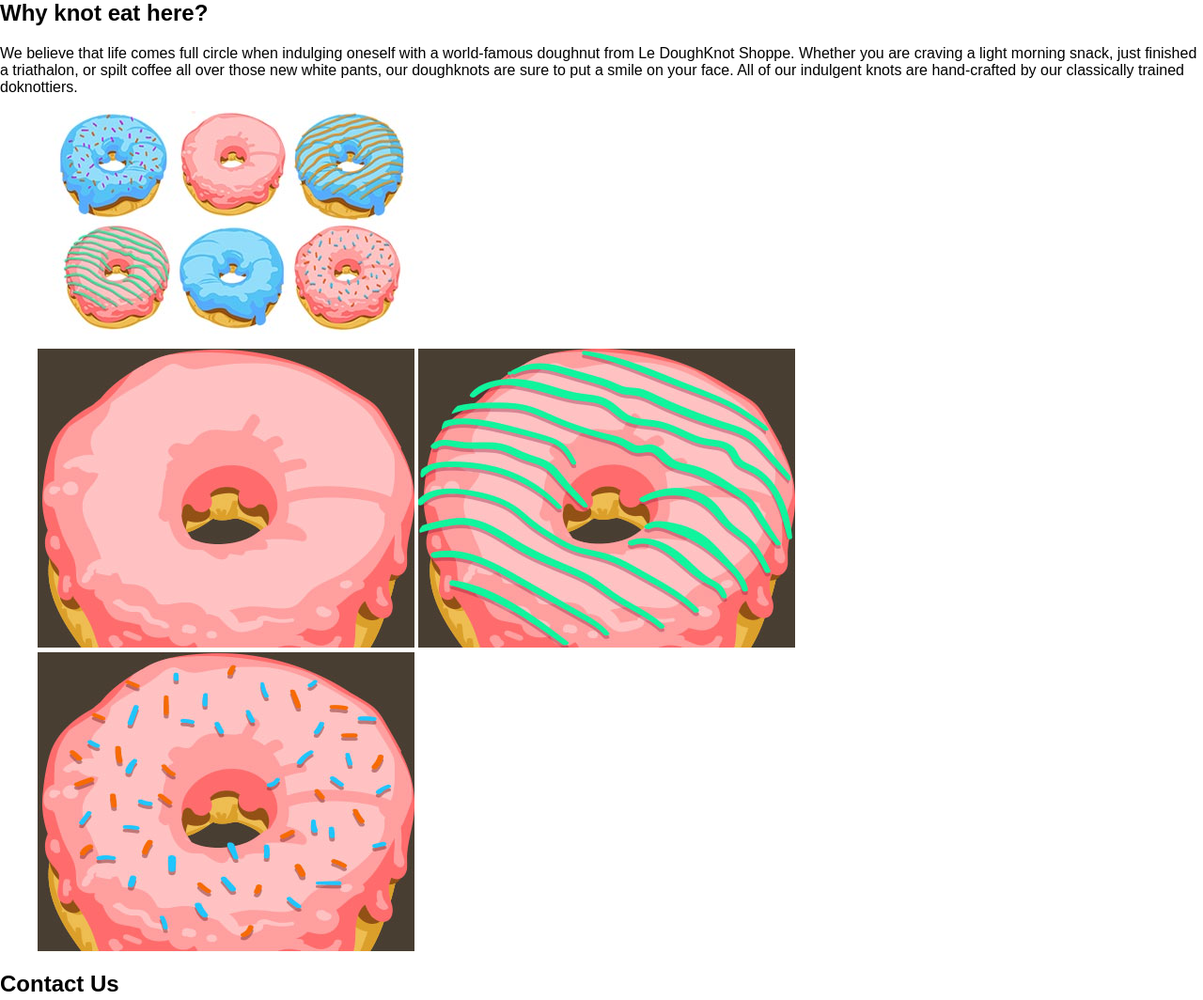
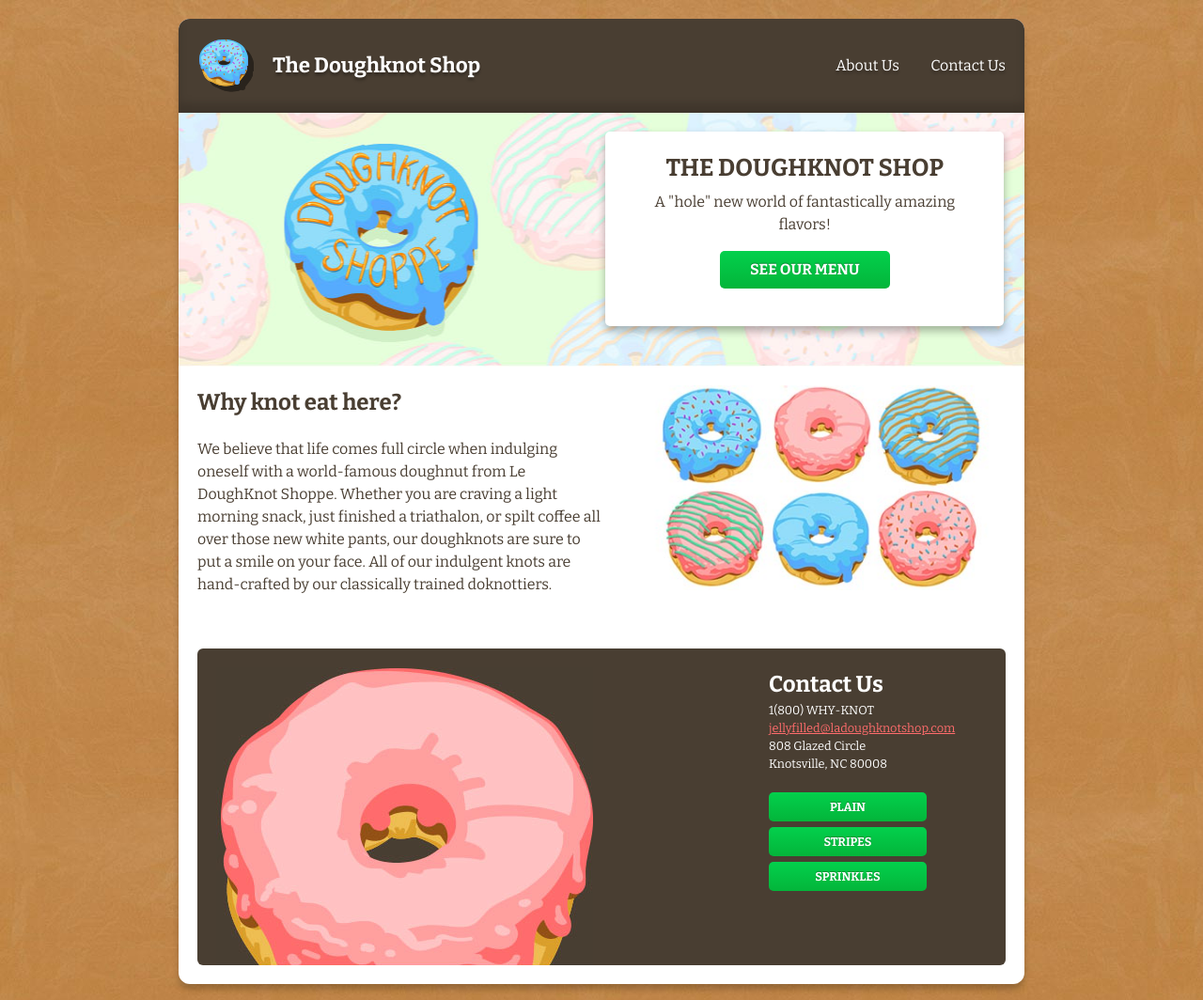
Before and after one commit to metasean-tiy/build-a-webpage, a plain HTML site: page index.html in a window 1280 px wide. Shown: the top 1064 px of the page at 94% size. Drawn offline with nearby package versions, Linux system fonts and the light colour scheme.

Commit message:
completed

```diff
--- a/css/styles.css
+++ b/css/styles.css
@@ -37,9 +37,50 @@ a:hover{
 *******     header styles and logo styles      **********
 *********************************************************/
 
+header {
+  background: #493e32;
+  box-shadow: inset 0 -10px 10px rgba(0, 0, 0, 0.15);
+}
 
+header ul {
+  margin: 0 20px 0 0;
+  padding: 0;
+  list-style: none;
+  text-align: right;
+}
 
+header li {
+  display: inline-block;
+  padding-left: 10px;
+}
 
+header li a {
+  color: white;
+  display: block;
+  text-decoration: none;
+  padding-left: 20px;
+  height: 100px;
+  line-height: 100px;
+  text-shadow: 0 3px 3px rgba(0, 0, 0, 0.3);
+}
+
+.logo {
+  background: url('../img/logo.png');
+  background-position: left center;
+  background-repeat: no-repeat;
+  float: left;
+  margin: 0 0 0 20px;
+}
+
+.logo a {
+  color: white;
+  text-decoration: none;
+  font-size: 0.7em;
+  height: 100px;
+  line-height: 100px;
+  padding-left: 80px;
+  text-shadow: 0 3px 3px rgba(0, 0, 0, 0.3);
+}
 
 
 
@@ -98,11 +139,32 @@ a:hover{
 *********************************************************/
 
 
+.hero-banner {
+  background-image: url('../img/featured_bg.jpg');
+  background-position: center center;
+  padding: 20px;
+  height: 230px;
+}
 
+.card {
+  background: white;
+  padding: 20px 40px 40px;
+  width: 40%;
+  margin-left: 50.5%;
+  box-shadow: 0 5px 10px rgba(0, 0, 0, 0.3);
+  text-align: center;
+  border-radius: 5px;
+}
 
+.card h1 {
+  margin: 0;
+  text-transform: uppercase;
+  font-size: 1.6em;
+}
 
-
-
+.card p {
+  margin: 0.3em 0 1em 0;
+}
 
 
 
--- a/index.html
+++ b/index.html
@@ -4,21 +4,37 @@
 	<meta charset="utf-8">
 	<link rel="stylesheet" href="css/normalize.css">
 	<link href="https://fonts.googleapis.com/css?family=Bitter:400,700" rel="stylesheet">
-	<!-- <link rel="stylesheet" type="text/css" href="css/styles.css"> -->
+	<link rel="stylesheet" type="text/css" href="css/styles.css">
 </head>
 <body>
 	<div class="wrapper">
 
 		<header>
-			<!-- Header code goes here -->
+			<div class="container">
+				<h1 class="logo">
+					<a href="http://giphy.com/gifs/homer-simpson-fat-mumu-EexPHv9B84xRC">
+						The Doughknot Shop
+					</a>
+				</h1>
+				<nav>
+					<ul>
+						<li><a href="#aboutUs">About Us</a></li>
+						<li><a href="#contact">Contact Us</a></li>
+					</ul>
+				</nav>
+			</div>
 		</header>
 
 		<div class="hero-banner">
-			<!-- .hero-banner code goes here -->
+			<div class="card">
+				<h1>The Doughknot Shop</h1>
+				<p>A "hole" new world of fantastically amazing flavors!</p>
+				<a class="btn" href="#">See Our Menu</a>
+			</div>
 		</div>
 
 		<section class="main clearfix">
-			<div id="about" class="why-knot">
+			<div id="aboutUs" class="why-knot">
 				<h2>Why knot eat here?</h2>
 				<p>We believe that life comes full circle when indulging oneself with a world-famous doughnut from Le DoughKnot Shoppe. Whether you are craving a light morning snack, just finished a triathalon, or spilt coffee all over those new white pants, our doughknots are sure to put a smile on your face. All of our indulgent knots are hand-crafted by our classically trained doknottiers.
 				</p>
@@ -56,7 +72,7 @@
 	</div>
 
 	<!-- jQuery -->
-	<!-- <script src="https://code.jquery.com/jquery-2.1.1.min.js"></script> -->
-	<!-- <script type="text/javascript" src="js/main.js"></script> -->
+	<script src="https://code.jquery.com/jquery-2.1.1.min.js"></script>
+	<script type="text/javascript" src="js/main.js"></script>
 </body>
 </html>
```
